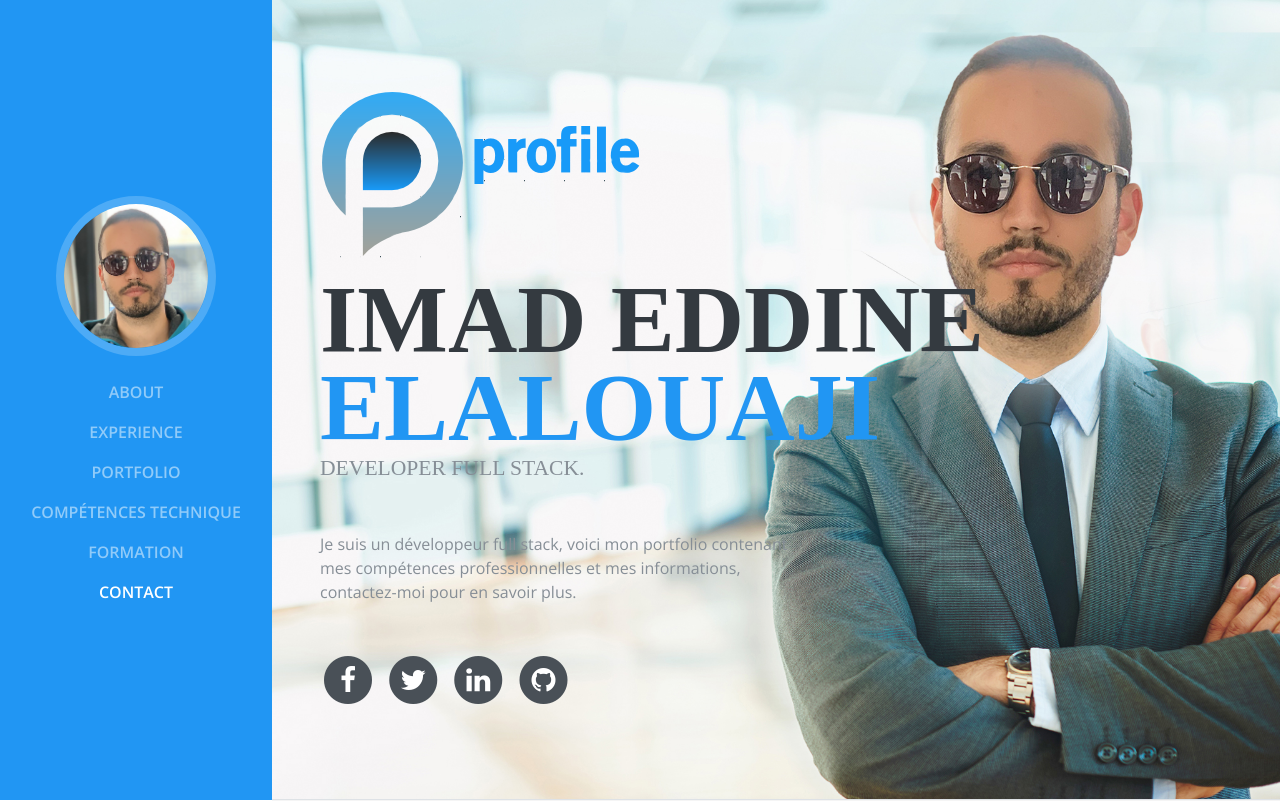
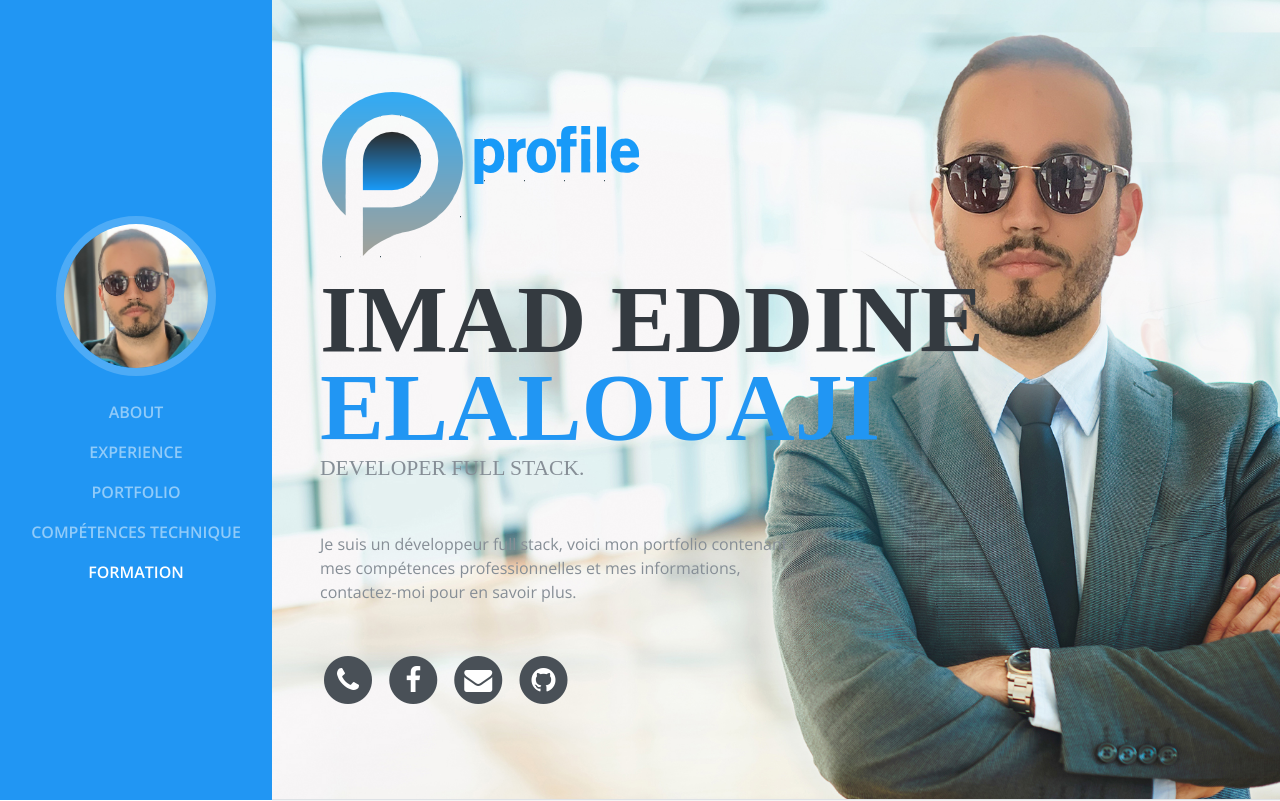
Before and after one commit to ImadeddineElalouaji/ImadeddineElalouaji.github.io, a plain HTML site: page index.html in a window 1280 px wide. Shown: the top 801 px of the page. Drawn offline with nearby package versions, Linux system fonts and the light colour scheme; a web font is replaced by a local one.

Commit message:
new form
informations

```diff
--- a/index.html
+++ b/index.html
@@ -57,7 +57,7 @@ License URL: https://creativecommons.org/licenses/by/4.0/
                     <a class="nav-link js-scroll-trigger" href="#awards">FORMATION</a>
                 </li>
                 <li class="nav-item">
-                    <a class="nav-link js-scroll-trigger" href="#contact">Contact</a>
+                    <!-- <a class="nav-link js-scroll-trigger" href="#contact">Contact</a> -->
                 </li>
             </ul>
         </div>
@@ -80,31 +80,39 @@ License URL: https://creativecommons.org/licenses/by/4.0/
               <p class="mb-5" style="max-width: 500px;" >Je suis un développeur full stack, voici mon portfolio contenant mes compétences professionnelles et mes informations, contactez-moi pour en savoir plus.</p>
               <ul class="list-inline list-social-icons mb-0">
                 <li class="list-inline-item">
-                      <a href="#">
+                  <a href="tel:+212675357438">
+                    <span class="fa-stack fa-lg">
+                      <i class="fa fa-circle fa-stack-2x"></i>
+                      <i class="fa fa-phone fa-stack-1x fa-inverse"></i>
+                    </span>
+                  </a>
+                </li>
+                <li class="list-inline-item">
+                  <a href="https://www.facebook.com/kujo.dio/">
                     <span class="fa-stack fa-lg">
                       <i class="fa fa-circle fa-stack-2x"></i>
                       <i class="fa fa-facebook fa-stack-1x fa-inverse"></i>
                     </span>
                   </a>
                 </li>
+
+
+
+                </a>
+                  </li>
                   <li class="list-inline-item">
-                      <a href="#">
+                    <a href="mailto:imadelalouaji72@gmail.com">
                       <span class="fa-stack fa-lg">
                         <i class="fa fa-circle fa-stack-2x"></i>
-                    <i class="fa fa-twitter fa-stack-1x fa-inverse"></i>
+                        <i class="fa fa-envelope fa-stack-1x fa-inverse"></i>
                       </span>
                     </a>
                   </li>
-                  <li class="list-inline-item">
-                      <a href="#">
-                  <span class="fa-stack fa-lg">
-                    <i class="fa fa-circle fa-stack-2x"></i>
-                    <i class="fa fa-linkedin fa-stack-1x fa-inverse"></i>
-                  </span>
+
                 </a>
                   </li>
                   <li class="list-inline-item">
-                      <a href="#">
+                      <a href="https://github.com/ImadeddineElalouaji">
                   <span class="fa-stack fa-lg">
                     <i class="fa fa-circle fa-stack-2x"></i>
                     <i class="fa fa-github fa-stack-1x fa-inverse"></i>
@@ -397,7 +405,7 @@ License URL: https://creativecommons.org/licenses/by/4.0/
     <!--====================================================
                           CONTACT
     ======================================================-->
-      <section class="resume-section p-3 p-lg-5 d-flex flex-column">
+      <!-- <section class="resume-section p-3 p-lg-5 d-flex flex-column">
           <div class="row my-auto" id="contact">
             <div class="col-md-8">
               <div class="contact-cont">
@@ -445,7 +453,7 @@ License URL: https://creativecommons.org/licenses/by/4.0/
               </div>
             </div>
           </div>
-      </section>
+      </section> -->
 
       <section class=" d-flex flex-column" id="maps">
         <div id="map">
```
Lines whose indentation alone changed are shown as unchanged.
